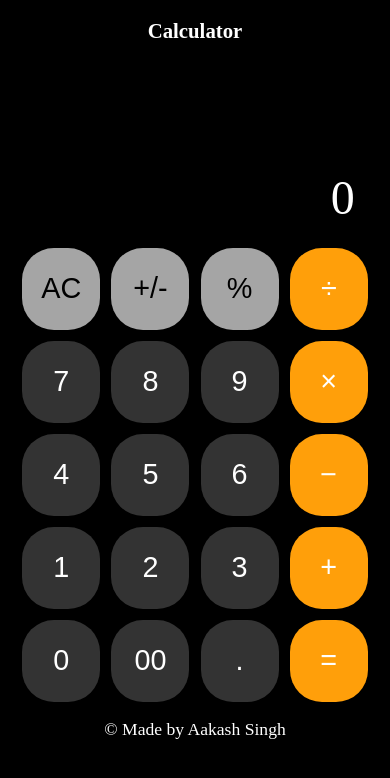
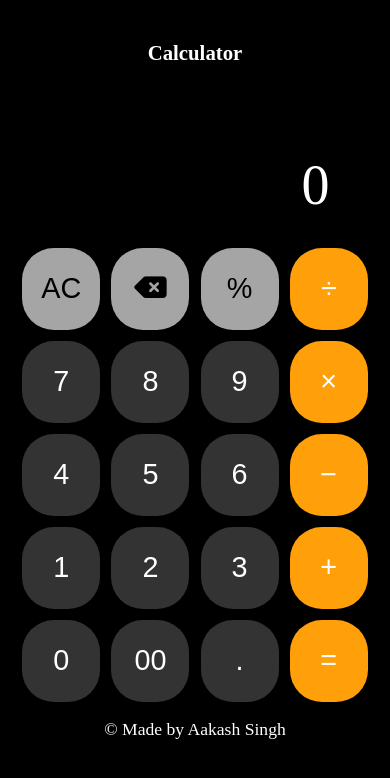
Before and after one commit to Asjaga/calculator, a plain HTML site: page index.html in a window 390 px wide. Both pictures are taken after a click on the button "AC". Drawn offline with Linux system fonts and the light colour scheme.

Commit message:
Add files via upload

```diff
--- a/app.js
+++ b/app.js
@@ -1,46 +1,58 @@
 let boxes = document.querySelectorAll(".box");
-let msg =  document.querySelector(".msg-screen");
-let msg2 =  document.querySelector(".msg-screen2");
-msg2.innerText = "";
+let msg = document.querySelector(".msg-screen");
+let msg2 = document.querySelector(".msg-screen2");
+let expression = "";
+let bs = document.querySelector(".bs");
 
-let expression ="";
-
-
-function shortNum(num) {
-    if (Number.isInteger(num)) {
+let shortNum = (num)=>{
+    if (Number.isInteger(num)){
         return num;
-    } else {
+    }else{
         return parseFloat(num.toFixed(7));
     }
 }
+for(let box of boxes){
+    box.addEventListener("click",()=>{
+        msg.style.fontSize = "3.5rem";
+        msg2.style.fontSize = "3.5rem";
 
-boxes.forEach((box) =>{
-    box.addEventListener("click", ()=>{
-        if (box.id == "="){
+        if (box.id === "="){
             try{
-                msg2.innerText = shortNum(eval(expression));
-                expression = eval(expression);
+                msg.innerText = shortNum(eval(expression));
             }
-            catch(err){
-                msg2.innerText = "Error";
+            catch {
+                msg.innerText = "Error";
             }
         }
-        else if (box.id == "c"){
-            msg2.innerText = "";
-            msg2.classList.add("dis");
-            msg.classList.remove("dis");
+        else if (box.id === "%"){
+            msg.innerText = msg.innerText/100;
+        }
+        else if (box.id === "bs"){
+            expression = expression.slice(0,-1);
+            msg.innerText = msg.innerText.slice(0,-1);
+            if (expression === ""){
+                    msg.classList.add("dis");
+                    msg2.classList.remove("dis");
+            }
+        }
+        else if (box.id === "c"){
+            msg.innerText = "";
             expression = "";
+            msg.classList.add("dis");
+            msg2.classList.remove("dis");
         }
-        else if (box.id ==="%"){
-            msg2.innerText = expression/100;
-            expression = expression/100;
-        }
-        else {
-                msg2.classList.remove("dis");
-                msg.classList.add("dis");
-                expression = expression + box.id;
-                msg2.innerText = msg2.innerText + box.innerText;
+        else{
+            if (msg.innerText.length<10){
+                 msg.classList.remove("dis");
+                 msg2.classList.add("dis");
+                 msg.innerText = msg.innerText + box.innerText ;
+                 expression = expression + box.id;
+            }
+            else{
+                msg.style.fontSize = "2.5rem";
+                msg.innerText = "Not Allowed"
+            }
 
         }
     })
-})
+}
--- a/index.html
+++ b/index.html
@@ -5,16 +5,17 @@
     <meta name="viewport" content="width=device-width, initial-scale=1.0">
     <title>Calculator</title>
     <link rel="stylesheet" href="style.css">
+    <link rel="stylesheet" href="https://cdnjs.cloudflare.com/ajax/libs/font-awesome/6.7.2/css/all.min.css" integrity="sha512-Evv84Mr4kqVGRNSgIGL/F/aIDqQb7xQ2vcrdIwxfjThSH8CSR7PBEakCr51Ck+w+/U6swU2Im1vVX0SVk9ABhg==" crossorigin="anonymous" referrerpolicy="no-referrer" />
 </head>
 <body>
     <main>
         <div class="calculator">
             <h1>Calculator</h1>
-            <div class="msg-screen" id="0">0</div>
-            <div class="msg-screen2 dis" id=""></div>
+            <div class="msg-screen dis"></div>
+            <div class="msg-screen2">0</div>
             <div class="boxes">
                 <button class="box clrgr" id="c">AC</button>
-                <button class="box clrgr" id="+/-">+/-</button>
+                <button class="box clrgr" id="bs"><i class="fas fa-backspace"></i></button>
                 <button class="box clrgr" id="%">%</button>
                 <button class="box clror" id="/">&#247;</button>
                 <button class="box" id="7">7</button>
--- a/style.css
+++ b/style.css
@@ -3,7 +3,7 @@
     padding: 0;
 }
 h1{
-    margin-top: 0.5rem;
+    margin-top: 1rem;
 }
 body{
     background-color:#F2F2F2 ;
@@ -21,21 +21,35 @@ body{
     height: 85vmin;
     border-radius:2rem ;
     padding: 0.8rem;
+    display: flex;
+    flex-direction: column;
+    justify-content: center;
+    align-items: center;
 }
 
 .msg-screen{
-    margin-top: 5.5rem;
+    margin-top: 4rem;
+    height: 5rem;
+    width: 19rem;
+    line-height: 5rem;
     text-align: right;
-    font-size: 2.5rem;
     padding-right: 1.2rem;
+    background-color: black;
     font-size: 4rem;
+    color: white;
+    border-radius: 1rem;
 }
 .msg-screen2{
-    margin-top: 5.5rem;
+    margin-top: 4rem;
+    height: 5rem;
+    width: 19rem;
+    line-height: 5rem;
     text-align: right;
-    font-size: 2.5rem;
     padding-right: 1.2rem;
+    background-color: black;
     font-size: 4rem;
+    color: white;
+    border-radius: 1rem;
 }
 
 .boxes{
@@ -87,19 +101,20 @@ p{
 
     .calculator {
         width: 100vw;
-        height: 100vh;
+        height: 110vh;
         border-radius: 0;
         padding: 0.5rem;
+        margin-bottom: 5rem;
     }
 
     .msg-screen {
-        font-size: 3rem;
-        margin-top: 7.9rem;
+        font-size: 3.5rem;
+        margin-top: 0rem;
         padding-right: 2.2rem;
     }
     .msg-screen2 {
-        font-size: 3rem;
-        margin-top: 7.9rem;
+        font-size: 3.5rem;
+        margin-top: 0rem;
         padding-right: 2.2rem;
     }
     .box {
@@ -112,7 +127,7 @@ p{
 
     h1 {
         font-size: 1.3rem;
-        margin-top: 1.2rem;
+        margin-bottom: 5rem;
     }
 
     p {
```
